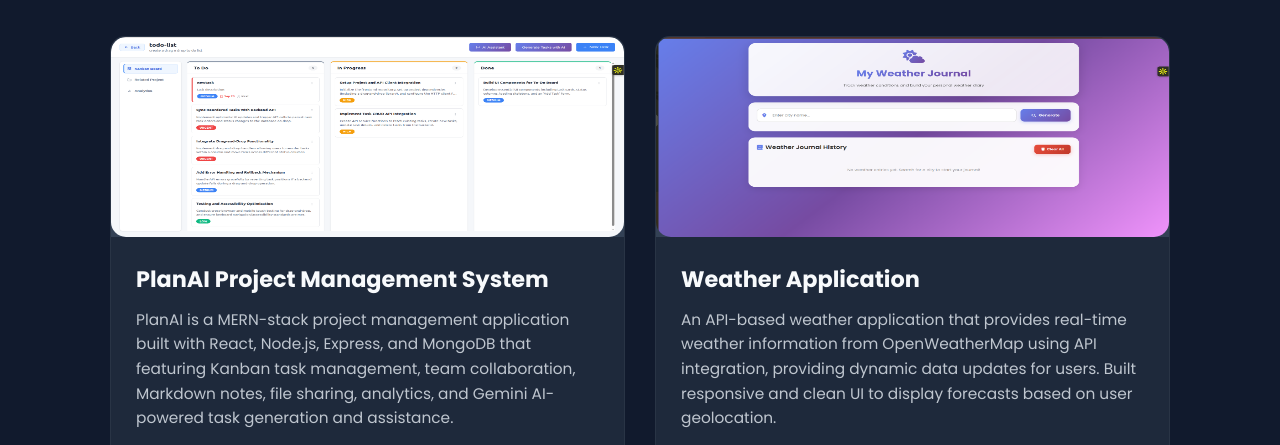
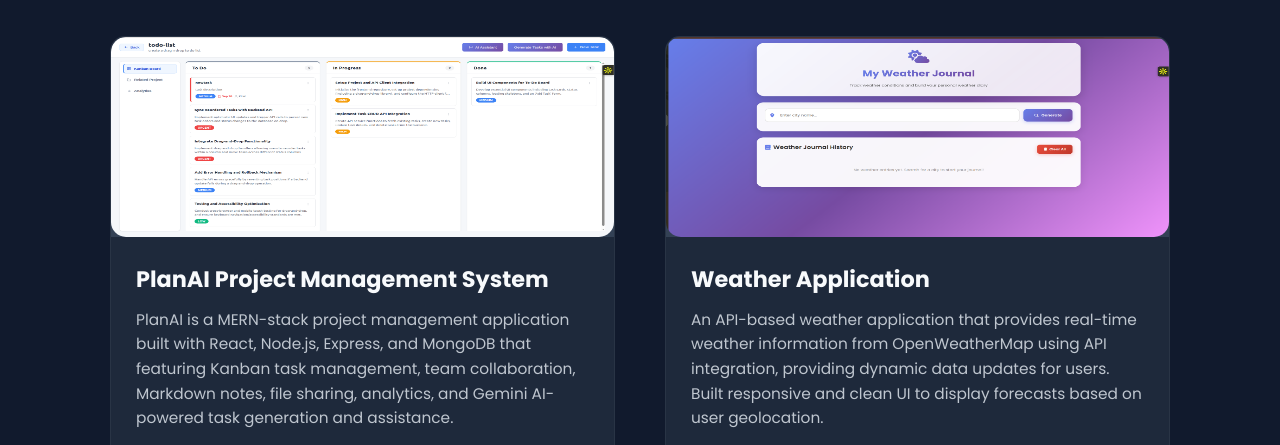
Before and after one commit to iknoor12/Iknoor_portfolio, a plain HTML site: page portfolio.html in a window 1280 px wide. Shown: the part 176-621 px from the top of the page. Drawn offline with Linux system fonts and the light colour scheme.

Commit message:
change profile image and grid

```diff
--- a/style.css
+++ b/style.css
@@ -409,8 +409,8 @@
 
 .project-grid {
     display: grid;
-    grid-template-columns: repeat(2, minmax(300px, 1fr));
-    gap: 30px;
+    grid-template-columns: repeat(2, minmax(240px, 1fr));
+    gap: 50px;
 }
 
 .project-card {
```
